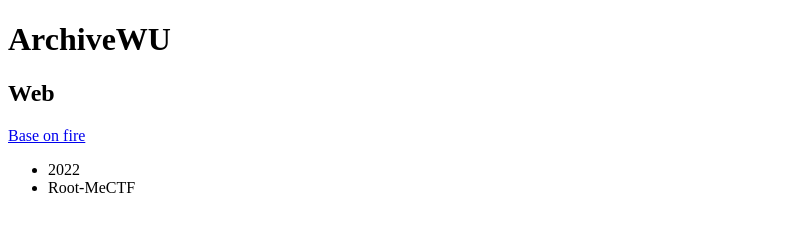
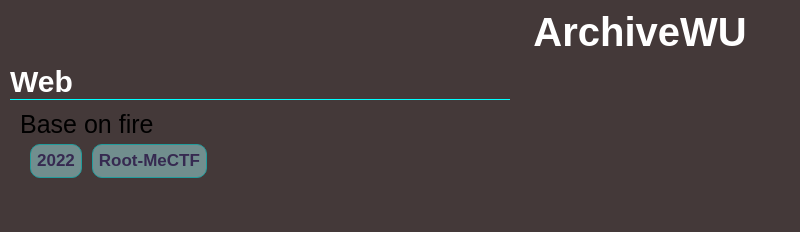
Before and after one commit to LighTend3r/ArchiveWU, a plain HTML site: page index.html in a window 1280 px wide. Shown: the whole page, without its empty margins (0-800 px from the left). Drawn offline with Linux system fonts and the light colour scheme.

Commit message:
ajout du style

```diff
--- a/index.html
+++ b/index.html
@@ -4,6 +4,7 @@
     <meta charset="UTF-8">
     <meta http-equiv="X-UA-Compatible" content="IE=edge">
     <meta name="viewport" content="width=device-width, initial-scale=1.0">
+    <link rel="stylesheet" href="style.css">
     <title>ArchiveWU</title>
 </head>
 <body>
--- /dev/null
+++ b/style.css
@@ -0,0 +1,60 @@
+*
+{
+    margin: 0;
+    padding: 0;
+    box-sizing: border-box;
+    font-family: Arial, Helvetica, sans-serif;
+}
+
+body
+{
+    background-color: #443939;
+    color: #ffffff;
+}
+
+p
+{
+    font-size: 25px;
+    margin-left: 20px;
+    margin-bottom: 5px;
+}
+
+a
+{
+    color: #000000;
+    text-decoration: none;
+}
+
+ul
+{
+    list-style-type: none;
+    display: flex;
+    gap: 10px;
+    margin-left: 30px;
+}
+
+ul[class="tag"] > li
+{
+    font-weight: bold;
+    color:rgb(42, 28, 105);
+    font-size: 17px;
+    border: aqua solid 1px;
+    border-radius: 10px;
+    padding: 6px;
+    background-color: rgb(159, 226, 226);
+    opacity: 0.5;
+}
+h2
+{
+    font-size: 30px;
+    margin: 10px;
+    border-bottom: aqua solid 1px;
+    width: 500px;
+}
+h1
+{
+    font-size: 40px;
+    text-align: center;
+    margin: 10px;
+
+}
```
